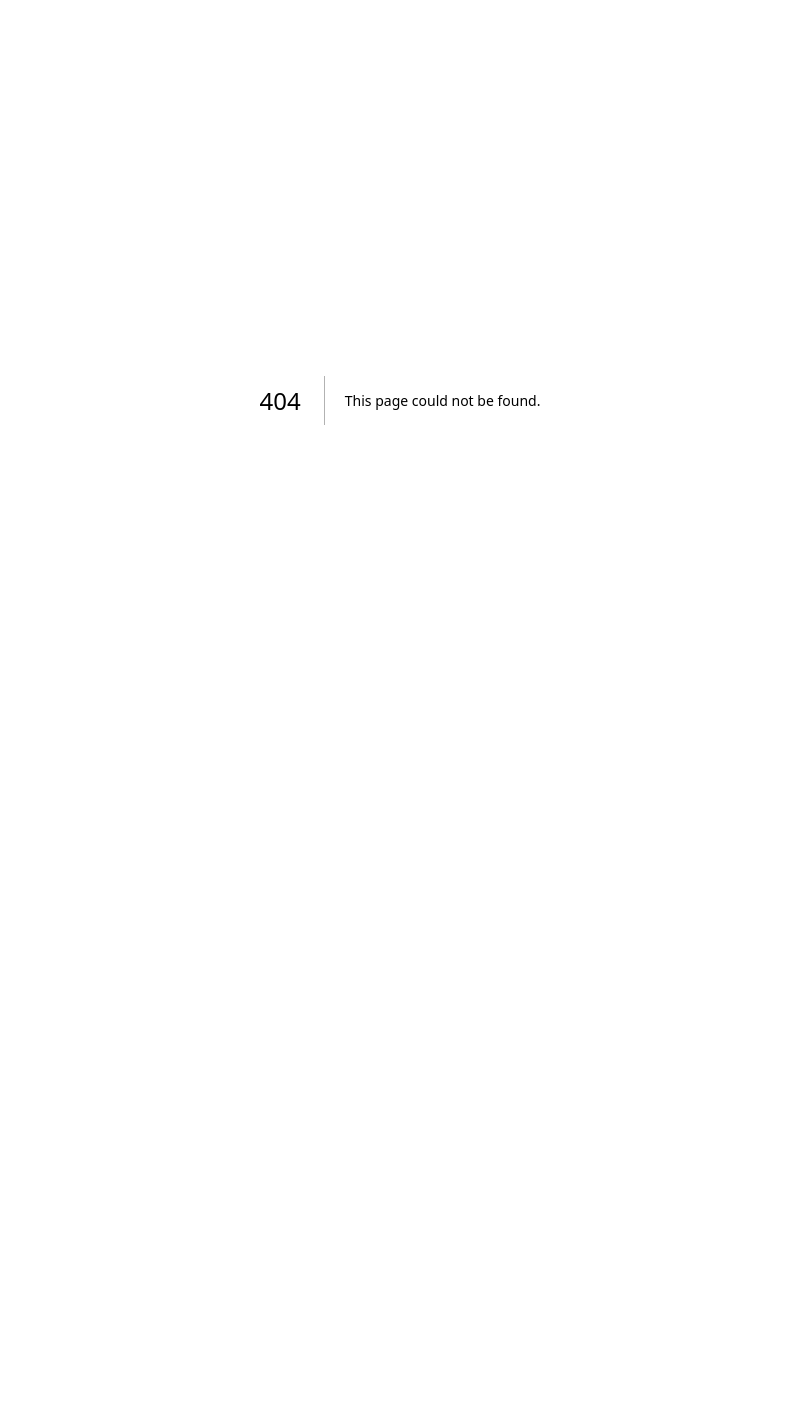
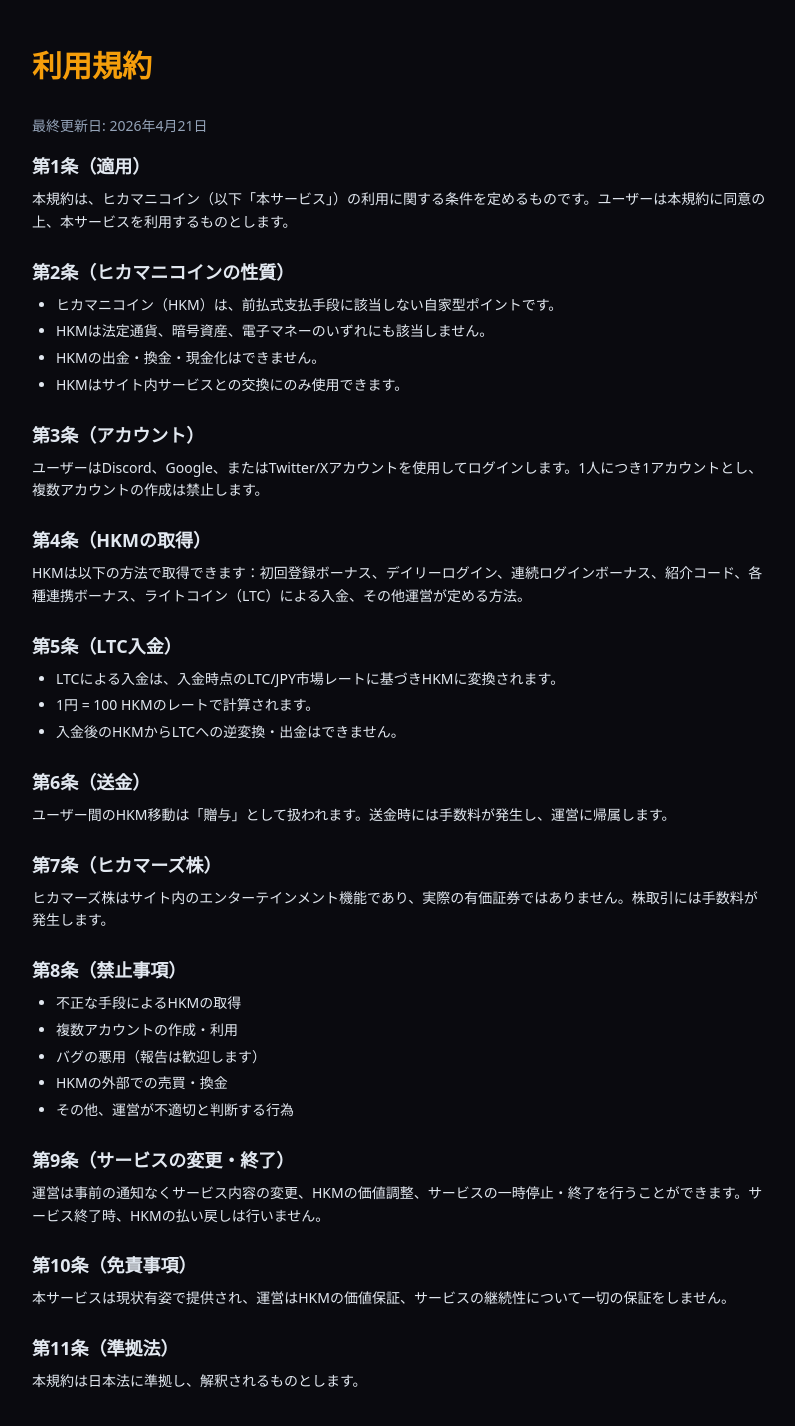
Before and after one commit to maebahesioru/hikamani-coin, a Next.js app: page /terms in a window 1280 px wide. Before the commit this address had no page. Shown: the top 1426 px of the page, without its empty margins (240-1035 px from the left). Before the commit the page ends 800 px from the top, so only its background shows below. Built offline with nearby package versions, Linux system fonts and the light colour scheme.

Commit message:
feat: 利用規約・プライバシーポリシー・favicon追加

```diff
--- /dev/null
+++ b/src/app/privacy/page.tsx
@@ -0,0 +1,67 @@
+export default function PrivacyPage() {
+  return (
+    <main className="mx-auto max-w-3xl px-4 py-12">
+      <h1 className="mb-8 text-3xl font-bold text-[var(--accent)]">プライバシーポリシー</h1>
+      <p className="mb-4 text-sm text-[var(--text-dim)]">最終更新日: 2026年4月21日</p>
+
+      <div className="space-y-6 text-sm leading-relaxed">
+        <section>
+          <h2 className="mb-2 text-lg font-bold">1. 収集する情報</h2>
+          <p>本サービスでは以下の情報を収集します：</p>
+          <ul className="list-disc pl-6 space-y-1 mt-2">
+            <li>Discord、Google、Twitter/Xアカウントのユーザー名・表示名・アバター画像・メールアドレス</li>
+            <li>HKMの取引履歴・残高情報</li>
+            <li>ログイン日時・IPアドレス</li>
+            <li>LTC入金に関する情報（入金アドレス・トランザクションハッシュ）</li>
+          </ul>
+        </section>
+
+        <section>
+          <h2 className="mb-2 text-lg font-bold">2. 情報の利用目的</h2>
+          <ul className="list-disc pl-6 space-y-1">
+            <li>本サービスの提供・運営</li>
+            <li>ユーザー認証・アカウント管理</li>
+            <li>HKMの残高管理・取引処理</li>
+            <li>不正利用の防止</li>
+            <li>サービスの改善</li>
+          </ul>
+        </section>
+
+        <section>
+          <h2 className="mb-2 text-lg font-bold">3. 情報の第三者提供</h2>
+          <p>法令に基づく場合を除き、ユーザーの個人情報を第三者に提供することはありません。</p>
+        </section>
+
+        <section>
+          <h2 className="mb-2 text-lg font-bold">4. 外部サービスとの連携</h2>
+          <p>本サービスはDiscord、Google、Twitter/XのOAuth認証を利用しています。各サービスのプライバシーポリシーもご確認ください。</p>
+        </section>
+
+        <section>
+          <h2 className="mb-2 text-lg font-bold">5. データの保管</h2>
+          <p>ユーザーデータは運営が管理するサーバー（自宅サーバー）に保管されます。適切なセキュリティ対策を講じていますが、完全な安全性を保証するものではありません。</p>
+        </section>
+
+        <section>
+          <h2 className="mb-2 text-lg font-bold">6. データの削除</h2>
+          <p>アカウント削除を希望する場合は、運営までご連絡ください。アカウント削除時、HKM残高は失われます。</p>
+        </section>
+
+        <section>
+          <h2 className="mb-2 text-lg font-bold">7. Cookieの使用</h2>
+          <p>本サービスではセッション管理のためにCookieを使用します。</p>
+        </section>
+
+        <section>
+          <h2 className="mb-2 text-lg font-bold">8. ポリシーの変更</h2>
+          <p>本ポリシーは予告なく変更される場合があります。変更後のポリシーは本ページに掲載した時点で効力を生じます。</p>
+        </section>
+
+        <section>
+          <h2 className="mb-2 text-lg font-bold">9. お問い合わせ</h2>
+          <p>プライバシーに関するお問い合わせは、Discordサーバーまたは運営のTwitter/Xアカウントまでご連絡ください。</p>
+        </section>
+      </div>
+    </main>
+  );
+}
--- /dev/null
+++ b/src/app/terms/page.tsx
@@ -0,0 +1,80 @@
+export default function TermsPage() {
+  return (
+    <main className="mx-auto max-w-3xl px-4 py-12">
+      <h1 className="mb-8 text-3xl font-bold text-[var(--accent)]">利用規約</h1>
+      <p className="mb-4 text-sm text-[var(--text-dim)]">最終更新日: 2026年4月21日</p>
+
+      <div className="space-y-6 text-sm leading-relaxed">
+        <section>
+          <h2 className="mb-2 text-lg font-bold">第1条（適用）</h2>
+          <p>本規約は、ヒカマニコイン（以下「本サービス」）の利用に関する条件を定めるものです。ユーザーは本規約に同意の上、本サービスを利用するものとします。</p>
+        </section>
+
+        <section>
+          <h2 className="mb-2 text-lg font-bold">第2条（ヒカマニコインの性質）</h2>
+          <ul className="list-disc pl-6 space-y-1">
+            <li>ヒカマニコイン（HKM）は、前払式支払手段に該当しない自家型ポイントです。</li>
+            <li>HKMは法定通貨、暗号資産、電子マネーのいずれにも該当しません。</li>
+            <li>HKMの出金・換金・現金化はできません。</li>
+            <li>HKMはサイト内サービスとの交換にのみ使用できます。</li>
+          </ul>
+        </section>
+
+        <section>
+          <h2 className="mb-2 text-lg font-bold">第3条（アカウント）</h2>
+          <p>ユーザーはDiscord、Google、またはTwitter/Xアカウントを使用してログインします。1人につき1アカウントとし、複数アカウントの作成は禁止します。</p>
+        </section>
+
+        <section>
+          <h2 className="mb-2 text-lg font-bold">第4条（HKMの取得）</h2>
+          <p>HKMは以下の方法で取得できます：初回登録ボーナス、デイリーログイン、連続ログインボーナス、紹介コード、各種連携ボーナス、ライトコイン（LTC）による入金、その他運営が定める方法。</p>
+        </section>
+
+        <section>
+          <h2 className="mb-2 text-lg font-bold">第5条（LTC入金）</h2>
+          <ul className="list-disc pl-6 space-y-1">
+            <li>LTCによる入金は、入金時点のLTC/JPY市場レートに基づきHKMに変換されます。</li>
+            <li>1円 = 100 HKMのレートで計算されます。</li>
+            <li>入金後のHKMからLTCへの逆変換・出金はできません。</li>
+          </ul>
+        </section>
+
+        <section>
+          <h2 className="mb-2 text-lg font-bold">第6条（送金）</h2>
+          <p>ユーザー間のHKM移動は「贈与」として扱われます。送金時には手数料が発生し、運営に帰属します。</p>
+        </section>
+
+        <section>
+          <h2 className="mb-2 text-lg font-bold">第7条（ヒカマーズ株）</h2>
+          <p>ヒカマーズ株はサイト内のエンターテインメント機能であり、実際の有価証券ではありません。株取引には手数料が発生します。</p>
+        </section>
+
+        <section>
+          <h2 className="mb-2 text-lg font-bold">第8条（禁止事項）</h2>
+          <ul className="list-disc pl-6 space-y-1">
+            <li>不正な手段によるHKMの取得</li>
+            <li>複数アカウントの作成・利用</li>
+            <li>バグの悪用（報告は歓迎します）</li>
+            <li>HKMの外部での売買・換金</li>
+            <li>その他、運営が不適切と判断する行為</li>
+          </ul>
+        </section>
+
+        <section>
+          <h2 className="mb-2 text-lg font-bold">第9条（サービスの変更・終了）</h2>
+          <p>運営は事前の通知なくサービス内容の変更、HKMの価値調整、サービスの一時停止・終了を行うことができます。サービス終了時、HKMの払い戻しは行いません。</p>
+        </section>
+
+        <section>
+          <h2 className="mb-2 text-lg font-bold">第10条（免責事項）</h2>
+          <p>本サービスは現状有姿で提供され、運営はHKMの価値保証、サービスの継続性について一切の保証をしません。</p>
+        </section>
+
+        <section>
+          <h2 className="mb-2 text-lg font-bold">第11条（準拠法）</h2>
+          <p>本規約は日本法に準拠し、解釈されるものとします。</p>
+        </section>
+      </div>
+    </main>
+  );
+}
```
Also changed, not shown: src/app/icon.svg (added).
